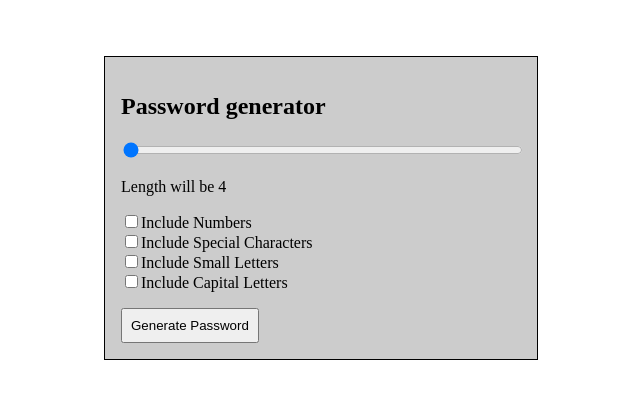
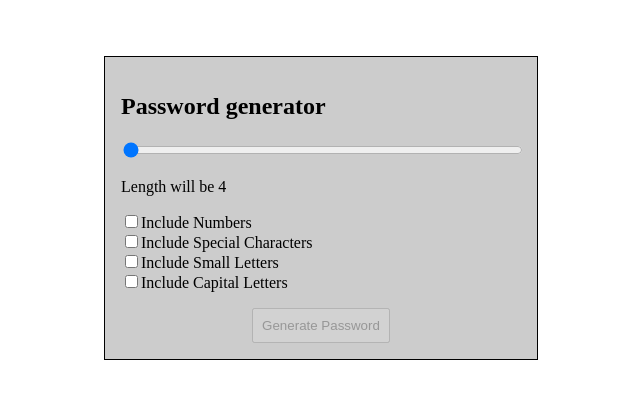
Before and after one commit to Vasant-Mestry-11/machine-coding-practice, a React (Vite) app: page / in a window 1280 px wide. Shown: the top 398 px of the page, without its empty margins (319-959 px from the left). Built offline with nearby package versions, Linux system fonts and the light colour scheme.

Commit message:
:zap: :fire: copy to clipboard functionality added

```diff
--- a/src/App.css
+++ b/src/App.css
@@ -53,6 +53,11 @@
   align-items: center;
 }
 
+.generate-password-btn {
+  display: flex;
+  justify-content: space-around;
+}
+
 .generate-password-btn button {
   margin-top: 1rem;
   padding: 0.5rem;
--- a/src/components/password.jsx
+++ b/src/components/password.jsx
@@ -1,8 +1,9 @@
-import { useState } from "react";
+import { useEffect, useState } from "react";
 import useGeneratePassword from "../hooks/useGeneratePassword";
 
 function Password({ min = 4, max = 20 }) {
   const [range, setRange] = useState(min);
+  const [copied, setCopied] = useState(false);
   const [selectedCheckboxes, setSelectedCheckboxes] = useState([
     {
       name: "numbers",
@@ -26,15 +27,30 @@ function Password({ min = 4, max = 20 }) {
     },
   ]);
 
+  useEffect(() => {
+    const copyTimer = setTimeout(() => {
+      setCopied(false);
+    }, 1000);
+
+    return () => clearTimeout(copyTimer);
+  }, [copied]);
+
   const { password, generatePassword } = useGeneratePassword(
     selectedCheckboxes,
     range
   );
 
-  const handleSelect = (e, index) => {
+  const isDisabled = selectedCheckboxes.some((checkbox) => checkbox.selected);
+
+  const handleSelect = (index) => {
     const temp = [...selectedCheckboxes];
     temp[index].selected = !temp[index].selected;
     setSelectedCheckboxes(temp);
+  };
+
+  const handleCopy = async () => {
+    await window.navigator.clipboard.writeText(password);
+    setCopied(true);
   };
 
   return (
@@ -64,7 +80,7 @@ function Password({ min = 4, max = 20 }) {
                   name={name}
                   id={name}
                   checked={selected}
-                  onChange={(e) => handleSelect(e, index)}
+                  onChange={() => handleSelect(index)}
                 />
                 <label htmlFor={name}>{label}</label>
               </div>
@@ -74,7 +90,14 @@ function Password({ min = 4, max = 20 }) {
       </div>
 
       <div className="generate-password-btn">
-        <button onClick={generatePassword}>Generate Password</button>
+        <button disabled={!isDisabled} onClick={generatePassword}>
+          Generate Password
+        </button>
+        {password && (
+          <button onClick={handleCopy} className="copy">
+            {copied ? "Copied" : "Copy"}
+          </button>
+        )}
       </div>
 
       {password && (
```
